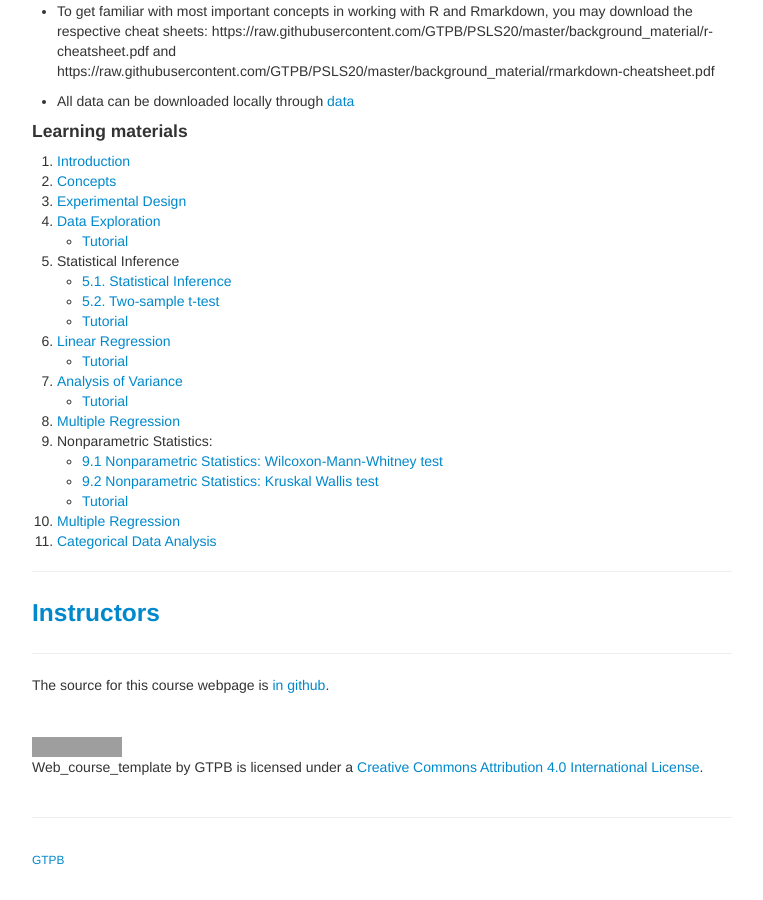
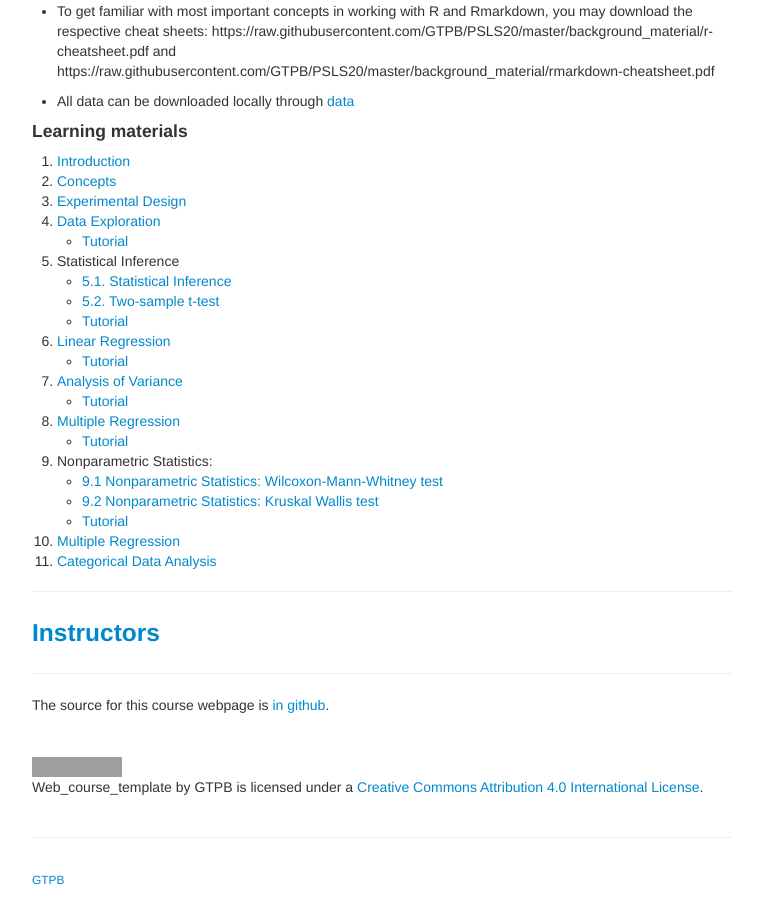
Before and after one commit to GTPB/PSLS20, a Jekyll site: the page built from index.md, in a window 1280 px wide and 900 px high, scrolled down 1523 px. Shown: the whole window, without its empty margins (258-1021 px from the left). Built offline with Jekyll 4.4.1, drawn with Linux system fonts in a browser that asks for light colours; grey boxes are pictures that could not be loaded.

Commit message:
add 08.md to index

```diff
--- a/index.md
+++ b/index.md
@@ -104,6 +104,7 @@ and https://raw.githubusercontent.com/GTPB/PSLS20/master/background_material/rma
 7. [Analysis of Variance](pages/07-Anova.html)
     - [Tutorial](pages/07_ANOVA.md)
 8. [Multiple Regression](pages/08-MultipleRegression.html)
+    - [Tutorial](pages/08_multipleRegression.md)
 9. Nonparametric Statistics:
     - [9.1 Nonparametric Statistics: Wilcoxon-Mann-Whitney test](pages/09-NonparametericStatistics-WilcoxonMannWhitney.html)
     - [9.2 Nonparametric Statistics: Kruskal Wallis test](pages/09-NonparametericStatistics-KruskalWallis.html)
```
